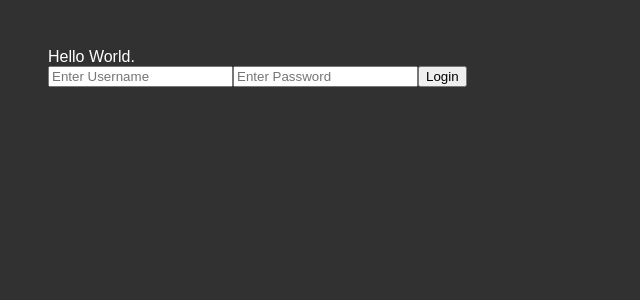
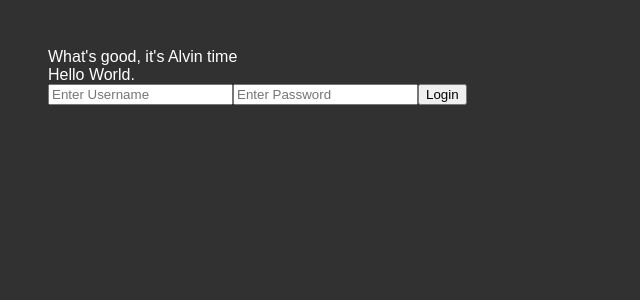
Before and after one commit to alvjg/food-app, a React (Create React App) app: page / in a window 1280 px wide. Shown: the top 300 px of the page, without its empty margins (0-640 px from the left). Built offline with nearby package versions, Linux system fonts and the light colour scheme.

Commit message:
moved div element to js file

```diff
--- a/src/App.js
+++ b/src/App.js
@@ -2,6 +2,9 @@ const App = (props) => {
 
   return (
     <>
+      <div>
+        What's good, it's Alvin time
+      </div>
       <div class="starter" >Hello World.</div>
       <div class="navigation-bar">
 
--- a/src/index.html
+++ b/src/index.html
@@ -24,9 +24,6 @@
         <input type="text" placeholder="Enter Password" required>
 
         <button type="submit">Login</button>
-        <div>
-            What's good, it's Alvin time
-        </div>
 
     </div>
 
```
